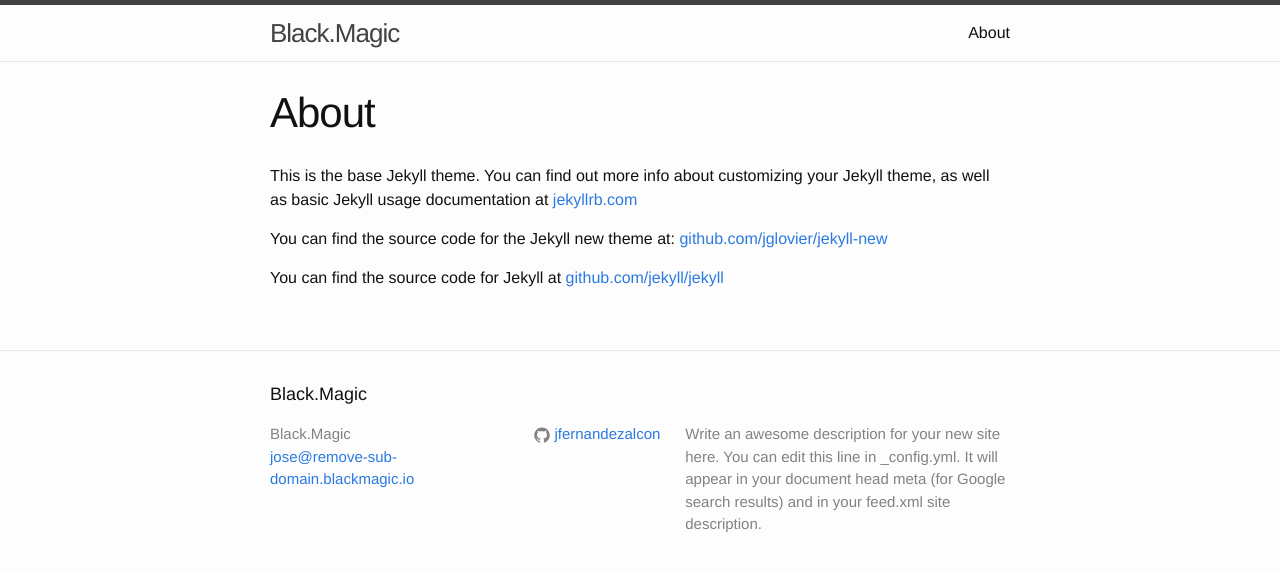
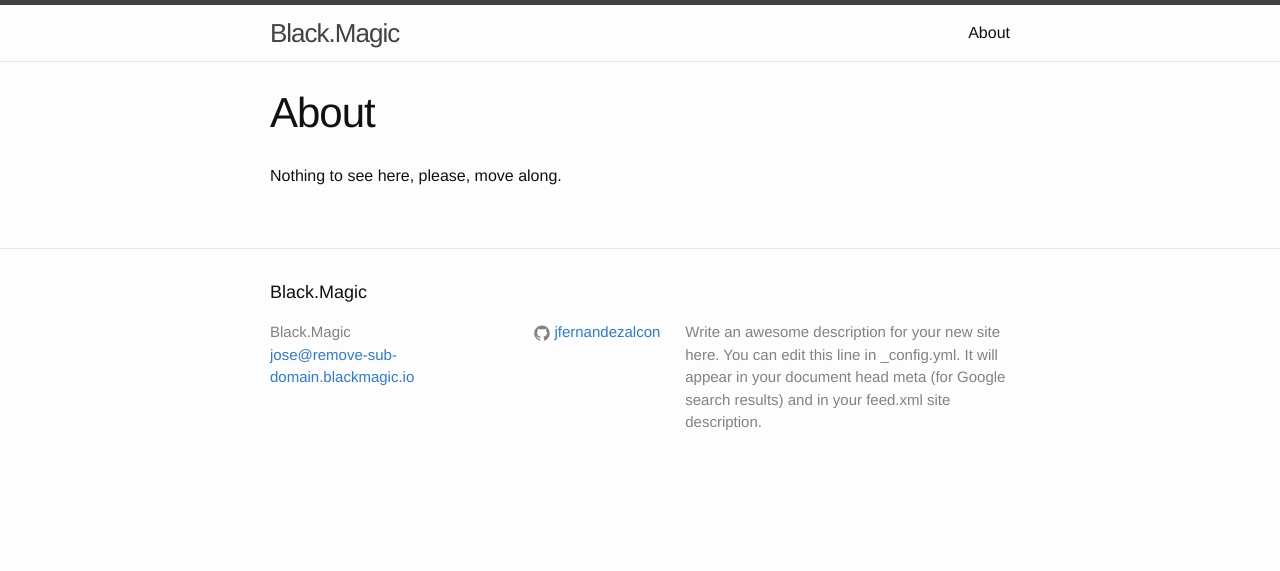
Before and after one commit to jfernandezalcon/jfernandezalcon.github.io, a Jekyll site: the page built from about.md, in a window 1280 px wide. Shown: the top 571 px of the page. Built offline with Jekyll 4.4.1, drawn with Linux system fonts in a browser that asks for light colours.

Commit message:
Emptied about page

```diff
--- a/about.md
+++ b/about.md
@@ -4,8 +4,4 @@ title: About
 permalink: /about/
 ---
 
-This is the base Jekyll theme. You can find out more info about customizing your Jekyll theme, as well as basic Jekyll usage documentation at [jekyllrb.com](http://jekyllrb.com/)
-
-You can find the source code for the Jekyll new theme at: [github.com/jglovier/jekyll-new](https://github.com/jglovier/jekyll-new)
-
-You can find the source code for Jekyll at [github.com/jekyll/jekyll](https://github.com/jekyll/jekyll)
+Nothing to see here, please, move along.
```
